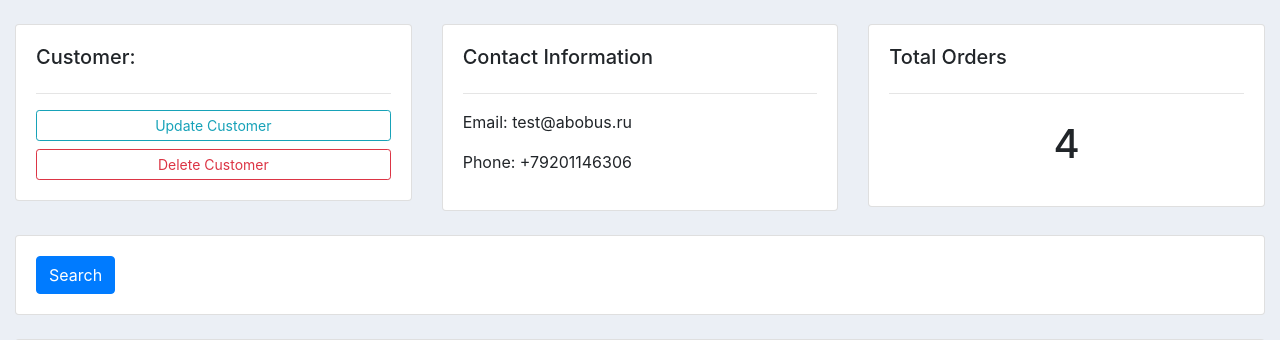
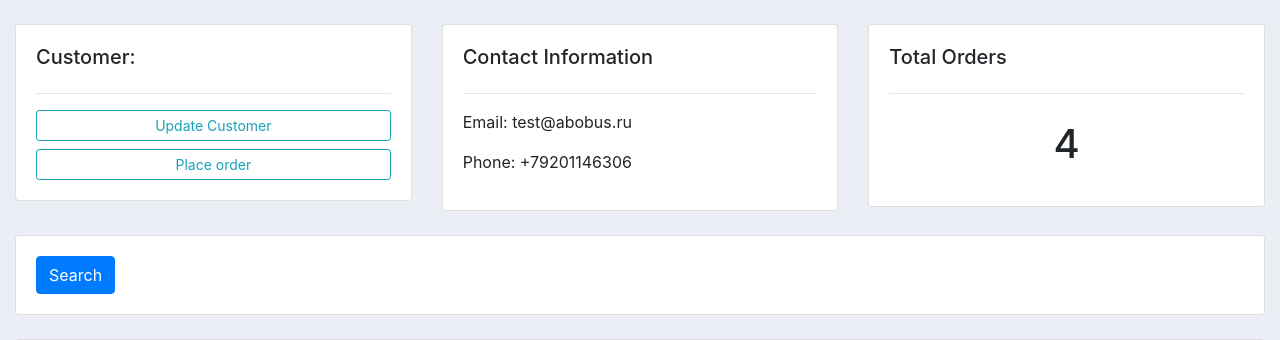
Before and after one commit to IvanRezv/Django_orderportal, a Django app: page /customer/1/ in a window 1280 px wide. Shown: the part 56-396 px from the top of the page. Run offline with Django 4.2, Linux system fonts and the light colour scheme; data comes from the database, SQL or seed files in the repository; both versions use the stored data as it was after the commit.

Commit message:
pt11 finished, add order formset

```diff
--- a/portal/clusters/templates/clusters/customer.html
+++ b/portal/clusters/templates/clusters/customer.html
@@ -10,8 +10,7 @@
 			<h5>Customer:</h5>
 			<hr>
 			<a class="btn btn-outline-info  btn-sm btn-block" href="">Update Customer</a>
-			<a class="btn btn-outline-danger  btn-sm btn-block" href="">Delete Customer</a>
-
+			<a class="btn btn-outline-info  btn-sm btn-block" href="{% url 'create_order' customer.id %}">Place order</a>
 		</div>
 	</div>
 
--- a/portal/clusters/templates/clusters/dashboard.html
+++ b/portal/clusters/templates/clusters/dashboard.html
@@ -32,8 +32,6 @@
         <h5>INFSYSTEMS:</h5>
         <hr>
         <div class="card card-body">
-            <a class="btn btn-primary btn-sm btn-block" href="{% url 'create_order' %}">Create order
-            </a>
             <table class="table table-sm">
                 <tr>
                     <th>Product</th>
--- a/portal/clusters/templates/clusters/order_form.html
+++ b/portal/clusters/templates/clusters/order_form.html
@@ -8,7 +8,11 @@
 
             <form action="" method="POST">
                 {% csrf_token %}
-                {{form}}
+                {{ formset.management_form }}
+                {% for form in formset %}
+                    {{form}}
+                    <hr>
+                {% endfor %}
                 <input type="Submit" name="Submit">
             </form>
         </div>
--- a/portal/clusters/urls.py
+++ b/portal/clusters/urls.py
@@ -7,7 +7,7 @@ urlpatterns = [
     path('', views.home, name="home"),
     path('customer/<str:pk_test>/', views.customer, name="customer"),
 
-    path('create_order/', views.createOrder, name="create_order"),
+    path('create_order/<str:pk>/', views.createOrder, name="create_order"),
     path('update_order/<str:pk>/', views.updateOrder, name="update_order"),
     path('delete_order/<str:pk>/', views.deleteOrder, name="delete_order"),
 
--- a/portal/clusters/views.py
+++ b/portal/clusters/views.py
@@ -1,5 +1,6 @@
 from django.shortcuts import render, redirect
 from django.http import HttpResponse
+from django.forms import inlineformset_factory
 from .models import *
 from .forms import OrderForm
 
@@ -36,16 +37,20 @@ def customer(request, pk_test):
     return render(request, 'clusters/customer.html', context)
 
 
-def createOrder(request):
-    form = OrderForm()
+def createOrder(request, pk):
+    OrderFormSet = inlineformset_factory(Customer, Order, fields=('product', 'status'), extra=10)
+    customer = Customer.objects.get(id=pk)
+    formset = OrderFormSet(queryset=Order.objects.none(), instance=customer)
+    #form = OrderForm(initial={'customer': customer})
     if request.method == 'POST':
         # print('Printing POST:', request.POST)
-        form = OrderForm(request.POST)
-        if form.is_valid():
-            form.save()
+        #form = OrderForm(request.POST)
+        formset = OrderFormSet(request.POST, instance=customer)
+        if formset.is_valid():
+            formset.save()
             return redirect('/')
 
-    context = {'form': form}
+    context = {'formset': formset, 'customer': customer}
     return render(request, 'clusters/order_form.html', context)
 
 
```
Also changed, not shown: portal/db.sqlite3.
